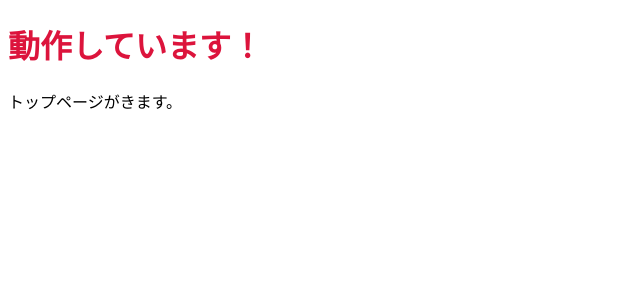
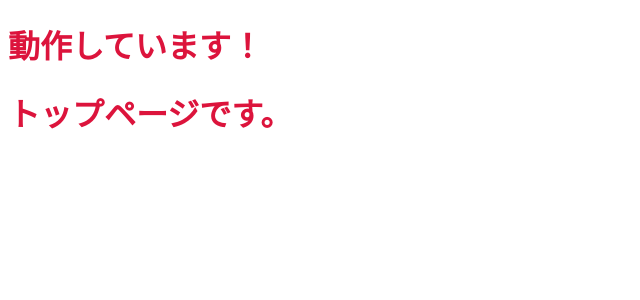
Before and after one commit to KHashimoto3/FormCoder_FRONT, a React (Vite) app: page / in a window 1280 px wide. Shown: the top 300 px of the page, without its empty margins (0-640 px from the left). Built offline with nearby package versions, Linux system fonts and the light colour scheme.

Commit message:
ディレクトリ構造を見直した

```diff
--- a/src/App.tsx
+++ b/src/App.tsx
@@ -1,13 +1,14 @@
 import { BrowserRouter, Route } from "react-router-dom";
 
 import "./App.module.scss";
+import { TopPage } from "./components/pages/TopPage";
 
 function App() {
   return (
     <BrowserRouter>
       <h1 className="h1">動作しています！</h1>
       <Route path="/">
-        <p>トップページがきます。</p>
+        <TopPage />
       </Route>
       <Route path="/learn">
         <p>学習ページがきます。</p>
--- /dev/null
+++ b/src/components/features/top/Top.tsx
@@ -0,0 +1,3 @@
+export const Top = () => {
+  return <h1>トップページです。</h1>;
+};
--- /dev/null
+++ b/src/components/pages/TopPage.tsx
@@ -0,0 +1,5 @@
+import { Top } from "../features/top/Top.tsx";
+
+export const TopPage = () => {
+  return <Top />;
+};
```
